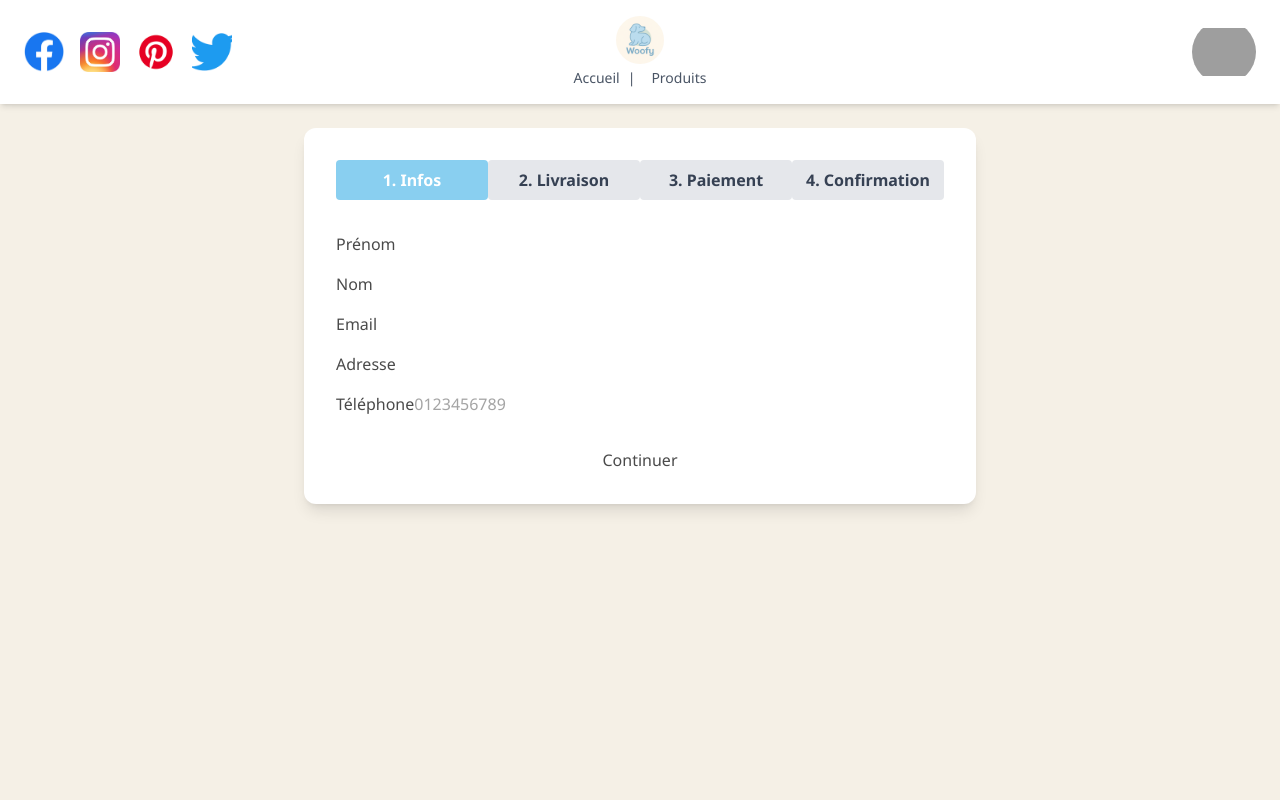
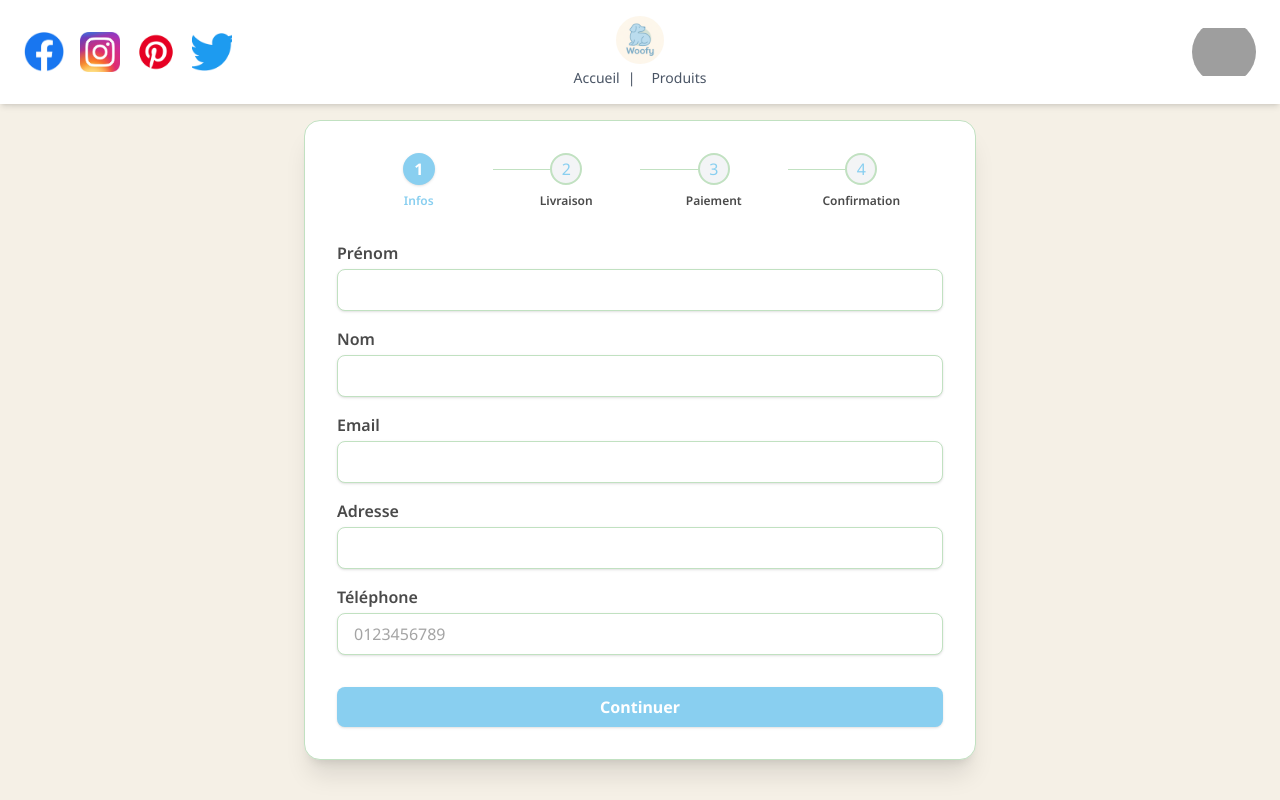
Before and after one commit to nattther/woofy, a React (Vite) app in the folder woofy/: page /checkout in a window 1280 px wide. Shown: the top 800 px of the page. Built offline with nearby package versions, Linux system fonts and the light colour scheme; grey boxes are pictures that could not be loaded.

Commit message:
💄  Front step 1 et 2

```diff
--- a/woofy/src/components/Step1PersonalInfo.tsx
+++ b/woofy/src/components/Step1PersonalInfo.tsx
@@ -1,12 +1,14 @@
 import React, { useState } from "react";
 import type { CheckoutPersonalInfo } from "../type/checkout";
-
 
 interface Props {
   data: CheckoutPersonalInfo;
   onChange: (data: CheckoutPersonalInfo) => void;
   onNext: () => void;
 }
+
+const inputClass =
+  "w-full rounded-lg border border-[#C1E1C1] px-4 py-2 mt-1 text-[#4A4A4A] bg-white focus:outline-none focus:border-[#89CFF0] shadow-sm transition";
 
 const Step1PersonalInfo: React.FC<Props> = ({ data, onChange, onNext }) => {
   const [errors, setErrors] = useState<Record<string, string>>({});
@@ -30,52 +32,55 @@ const Step1PersonalInfo: React.FC<Props> = ({ data, onChange, onNext }) => {
   return (
     <form onSubmit={handleSubmit} className="flex flex-col gap-4">
       <div>
-        <label>Prénom</label>
+        <label className="font-semibold text-[#4A4A4A]">Prénom</label>
         <input
           value={data.firstName}
           onChange={e => onChange({ ...data, firstName: e.target.value })}
-          className="input"
+          className={inputClass}
         />
-        {errors.firstName && <div className="text-red-500">{errors.firstName}</div>}
+        {errors.firstName && <div className="text-red-500 text-xs mt-1">{errors.firstName}</div>}
       </div>
       <div>
-        <label>Nom</label>
+        <label className="font-semibold text-[#4A4A4A]">Nom</label>
         <input
           value={data.lastName}
           onChange={e => onChange({ ...data, lastName: e.target.value })}
-          className="input"
+          className={inputClass}
         />
-        {errors.lastName && <div className="text-red-500">{errors.lastName}</div>}
+        {errors.lastName && <div className="text-red-500 text-xs mt-1">{errors.lastName}</div>}
       </div>
       <div>
-        <label>Email</label>
+        <label className="font-semibold text-[#4A4A4A]">Email</label>
         <input
           value={data.email}
           onChange={e => onChange({ ...data, email: e.target.value })}
-          className="input"
+          className={inputClass}
         />
-        {errors.email && <div className="text-red-500">{errors.email}</div>}
+        {errors.email && <div className="text-red-500 text-xs mt-1">{errors.email}</div>}
       </div>
       <div>
-        <label>Adresse</label>
+        <label className="font-semibold text-[#4A4A4A]">Adresse</label>
         <input
           value={data.address}
           onChange={e => onChange({ ...data, address: e.target.value })}
-          className="input"
+          className={inputClass}
         />
-        {errors.address && <div className="text-red-500">{errors.address}</div>}
+        {errors.address && <div className="text-red-500 text-xs mt-1">{errors.address}</div>}
       </div>
       <div>
-        <label>Téléphone</label>
+        <label className="font-semibold text-[#4A4A4A]">Téléphone</label>
         <input
           value={data.phone}
           onChange={e => onChange({ ...data, phone: e.target.value })}
-          className="input"
+          className={inputClass}
           placeholder="0123456789"
         />
-        {errors.phone && <div className="text-red-500">{errors.phone}</div>}
+        {errors.phone && <div className="text-red-500 text-xs mt-1">{errors.phone}</div>}
       </div>
-      <button type="submit" className="btn-primary mt-4">
+      <button
+        type="submit"
+        className="bg-[#89CFF0] text-white font-bold rounded-lg py-2 mt-4 shadow hover:bg-[#77bfe0] transition"
+      >
         Continuer
       </button>
     </form>
--- a/woofy/src/components/Step2Delivery.tsx
+++ b/woofy/src/components/Step2Delivery.tsx
@@ -9,8 +9,10 @@ interface Props {
   onPrev: () => void;
 }
 
+const radioBase =
+  "appearance-none h-4 w-4 border-2 border-[#C1E1C1] rounded-full checked:bg-[#89CFF0] checked:border-[#89CFF0] focus:outline-none transition";
+const labelBase = "flex items-center gap-3 cursor-pointer font-semibold text-[#4A4A4A]";
 const Step2Delivery: React.FC<Props> = ({ productsTotal, data, onChange, onNext, onPrev }) => {
-  // Si +50€, livraison gratuite
   const isFree = productsTotal >= 50;
 
   const handleSelect = (method: DeliveryMethod) => {
@@ -22,35 +24,45 @@ const Step2Delivery: React.FC<Props> = ({ productsTotal, data, onChange, onNext,
 
   return (
     <div>
-      <h2 className="text-xl font-bold mb-4">Choisissez votre mode de livraison</h2>
+      <h2 className="text-xl font-bold mb-4 text-[#4A4A4A]">Choisissez votre mode de livraison</h2>
       <div className="flex flex-col gap-3 mb-6">
-        <label className="flex items-center gap-3">
+        <label className={labelBase}>
           <input
             type="radio"
+            className={radioBase}
             checked={data.method === "STANDARD"}
             onChange={() => handleSelect("STANDARD")}
             disabled={isFree}
           />
-          Livraison standard (4,99&nbsp;€)
+          Livraison standard <span className="text-[#89CFF0]">(4,99&nbsp;€)</span>
         </label>
-        <label className="flex items-center gap-3">
+        <label className={labelBase}>
           <input
             type="radio"
+            className={radioBase}
             checked={data.method === "FREE"}
             onChange={() => handleSelect("FREE")}
             disabled={!isFree}
           />
-          Livraison gratuite {isFree ? "(+50€ d'achat)" : <span className="text-xs text-gray-500">(Dès 50€)</span>}
+          Livraison gratuite {isFree ? <span className="text-[#C1E1C1]">(+50€ d'achat)</span> : <span className="text-xs text-gray-400">(Dès 50€)</span>}
         </label>
       </div>
-      <div className="mb-4">
+      <div className="mb-4 text-[#4A4A4A] font-medium">
         <b>Frais de livraison : </b>{data.shippingCost.toFixed(2)} €
       </div>
       <div className="flex justify-between">
-        <button type="button" className="btn-secondary" onClick={onPrev}>
+        <button
+          type="button"
+          className="border border-[#C1E1C1] text-[#4A4A4A] font-semibold rounded-lg py-2 px-5 bg-white hover:bg-[#C1E1C1]/40 transition"
+          onClick={onPrev}
+        >
           Retour
         </button>
-        <button type="button" className="btn-primary" onClick={onNext}>
+        <button
+          type="button"
+          className="bg-[#89CFF0] text-white font-bold rounded-lg py-2 px-6 shadow hover:bg-[#77bfe0] transition"
+          onClick={onNext}
+        >
           Continuer
         </button>
       </div>
--- a/woofy/src/pages/Checkout.tsx
+++ b/woofy/src/pages/Checkout.tsx
@@ -1,5 +1,4 @@
 import React, { useState } from "react";
-
 import { useCart } from "../context/CartContext";
 import Step1PersonalInfo from "../components/Step1PersonalInfo";
 import Step2Delivery from "../components/Step2Delivery";
@@ -15,6 +14,13 @@ const INITIAL_PERSONAL: CheckoutPersonalInfo = {
   phone: "",
 };
 
+const stepLabels = [
+  "Infos",
+  "Livraison",
+  "Paiement",
+  "Confirmation",
+];
+
 const Checkout: React.FC = () => {
   const { cart, getTotalPrice, clearCart } = useCart();
   const [step, setStep] = useState(1);
@@ -28,29 +34,41 @@ const Checkout: React.FC = () => {
   const goToNext = () => setStep((s) => s + 1);
   const goToPrev = () => setStep((s) => Math.max(1, s - 1));
 
-  // Montant total commande
+  // Montants
   const productsTotal = getTotalPrice() / 100;
   const shippingCost = delivery.shippingCost;
   const totalOrder = productsTotal + shippingCost;
 
-  // Reset cart et state à la confirmation
   const handleConfirmation = () => {
     clearCart();
   };
 
   return (
-    <div className="min-h-screen bg-[#F5F0E6] py-12 flex flex-col items-center">
-      <div className="w-full max-w-2xl bg-white shadow-lg rounded-xl p-8">
-        {/* Stepper simple */}
-        <div className="flex justify-between mb-8">
-          {["Infos", "Livraison", "Paiement", "Confirmation"].map((title, i) => (
-            <div
-              key={title}
-              className={`flex-1 text-center font-bold py-2 rounded
-                ${step === i + 1 ? "bg-[#89CFF0] text-white" : "bg-gray-200 text-gray-700"}
-              `}
-            >
-              {i + 1}. {title}
+    <div className="min-h-screen bg-[#F5F0E6] py-10 flex flex-col items-center">
+      <div className="w-full max-w-2xl bg-white shadow-xl rounded-2xl p-8 border border-[#C1E1C1]">
+        {/* Stepper modernisé */}
+        <div className="flex items-center justify-between mb-8 px-2">
+          {stepLabels.map((title, i) => (
+            <div key={title} className="flex-1 flex flex-col items-center relative">
+              <div
+                className={`
+                  flex items-center justify-center w-8 h-8 rounded-full border-2
+                  ${step === i + 1
+                    ? "bg-[#89CFF0] border-[#89CFF0] text-white font-bold shadow"
+                    : step > i + 1
+                      ? "bg-[#C1E1C1] border-[#C1E1C1] text-[#4A4A4A]"
+                      : "bg-gray-100 border-[#C1E1C1] text-[#89CFF0]"}
+                  transition
+                `}
+              >
+                {i + 1}
+              </div>
+              <span className={`mt-2 text-xs font-semibold ${step === i + 1 ? "text-[#89CFF0]" : "text-[#4A4A4A]"}`}>
+                {title}
+              </span>
+              {i < stepLabels.length - 1 && (
+                <span className="absolute top-4 left-full w-1/2 h-px bg-[#C1E1C1]"></span>
+              )}
             </div>
           ))}
         </div>
@@ -74,9 +92,7 @@ const Checkout: React.FC = () => {
         {step === 3 && (
           <Step3Payment
             total={totalOrder}
-            onSuccess={() => {
-              goToNext();
-            }}
+            onSuccess={goToNext}
             onPrev={goToPrev}
           />
         )}
```
